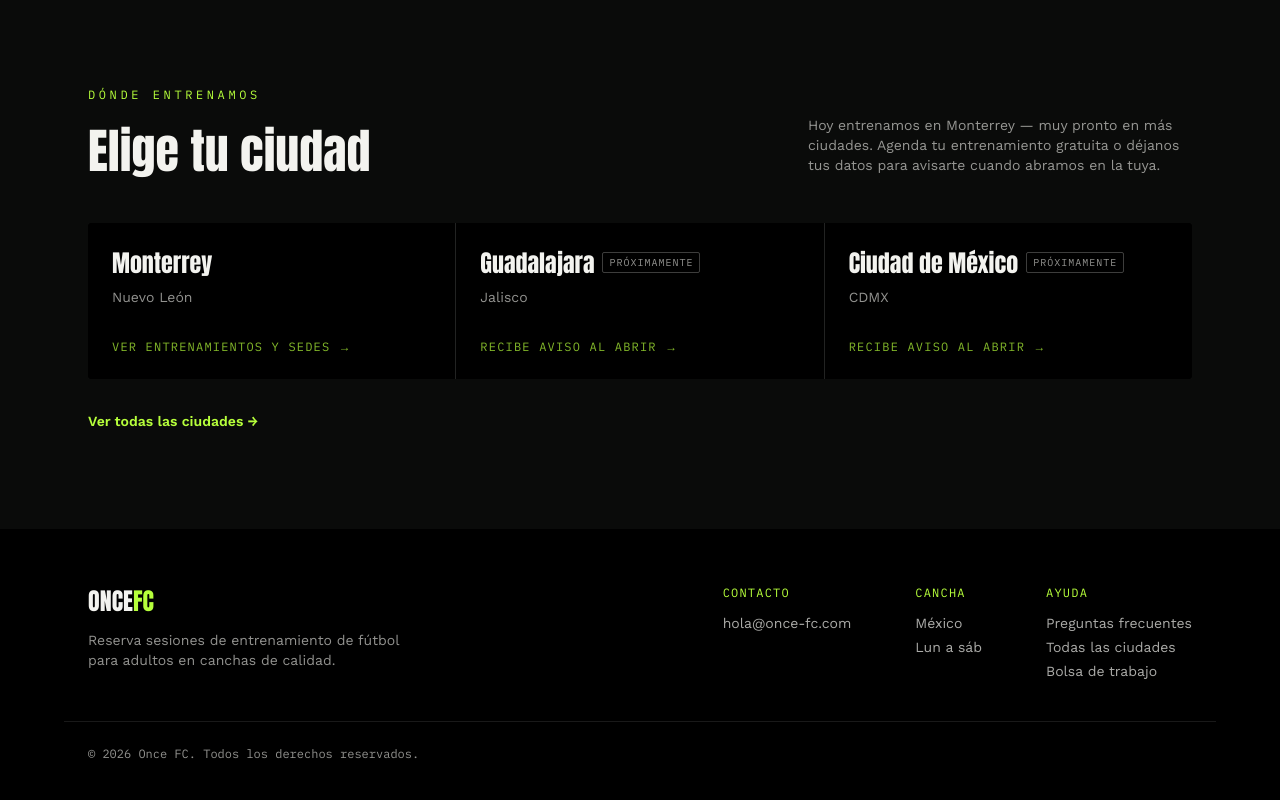
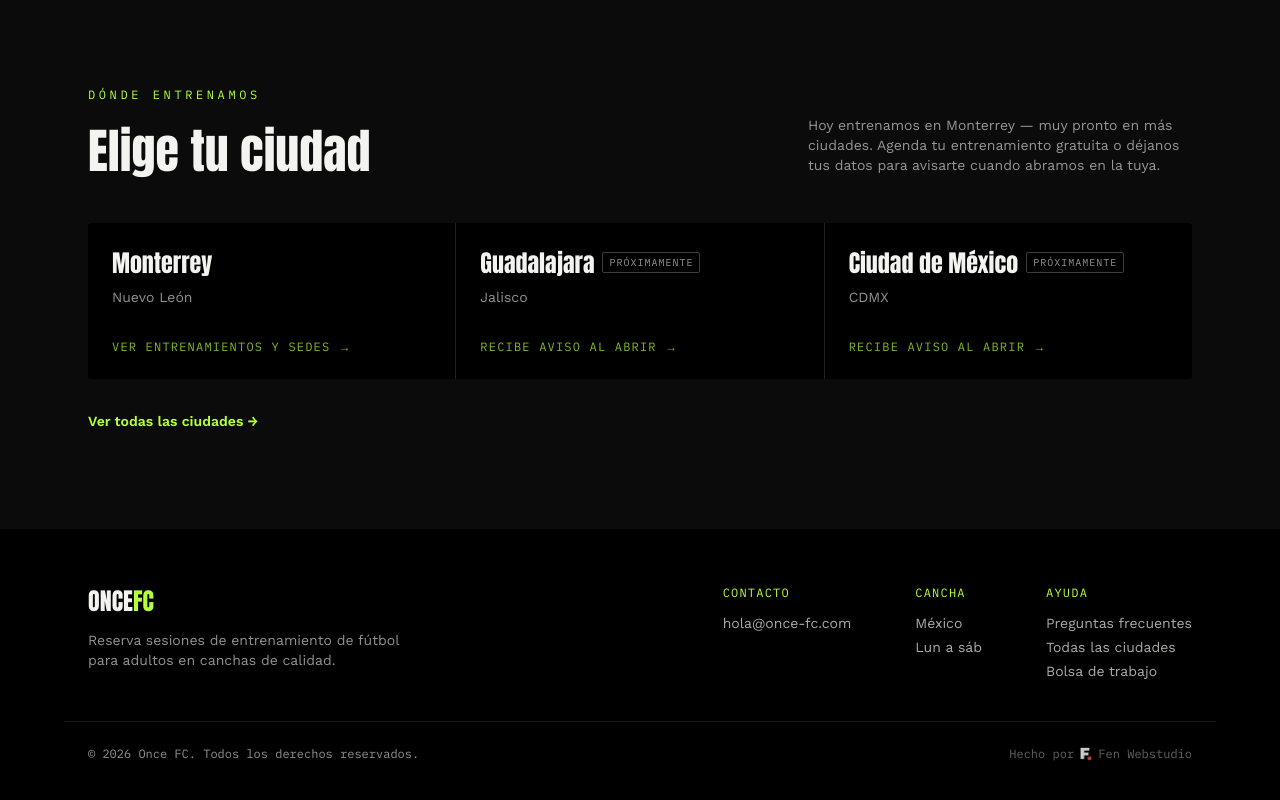
Before and after one commit to abrahamgo-dev/fut-app, a Next.js app: page / in a window 1280 px wide. Shown: the part 2590-3390 px from the top of the page. Built offline with nearby package versions, Linux system fonts and the light colour scheme; no server answers.

Commit message:
Agregar crédito discreto de Fen Webstudio en el footer

```diff
--- a/components/Footer.tsx
+++ b/components/Footer.tsx
@@ -83,10 +83,25 @@ export default function Footer({
         </div>
       </div>
 
-      <div className="mx-auto mt-10 max-w-6xl border-t border-bone/10 px-6 pt-6">
+      <div className="mx-auto mt-10 flex max-w-6xl flex-col-reverse items-center gap-3 border-t border-bone/10 px-6 pt-6 sm:flex-row sm:justify-between">
         <p className="font-mono text-xs text-bone/60">
           © {new Date().getFullYear()} Once FC. Todos los derechos reservados.
         </p>
+        <a
+          href="https://fenwebstudio.com"
+          target="_blank"
+          rel="noopener noreferrer"
+          className="flex items-center gap-1.5 font-mono text-xs text-bone/40 transition hover:text-bone/70"
+        >
+          Hecho por
+          {/* eslint-disable-next-line @next/next/no-img-element */}
+          <img
+            src="/fen-webstudio-mark.png"
+            alt="Fen Webstudio"
+            className="h-3.5 w-auto opacity-80"
+          />
+          Fen Webstudio
+        </a>
       </div>
     </footer>
   );
```
Also changed, not shown: public/fen-webstudio-mark.png (added).
